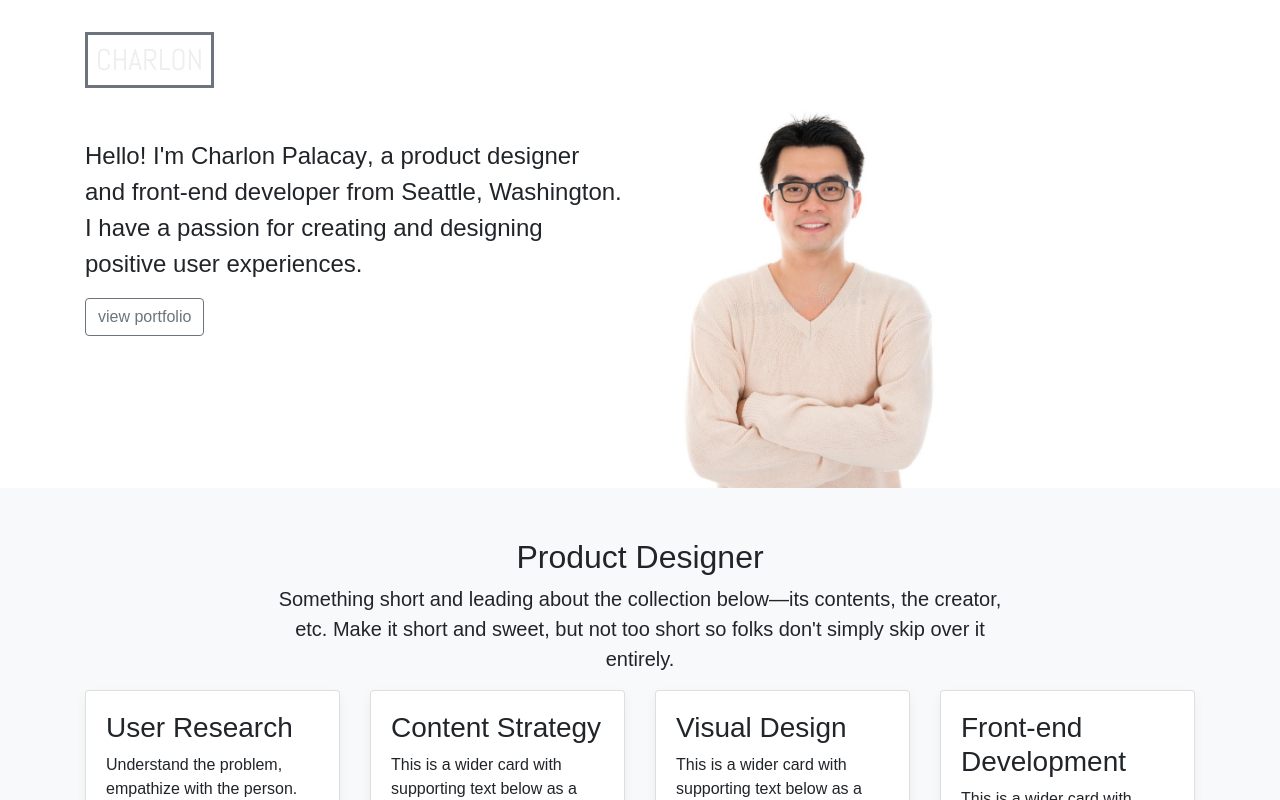
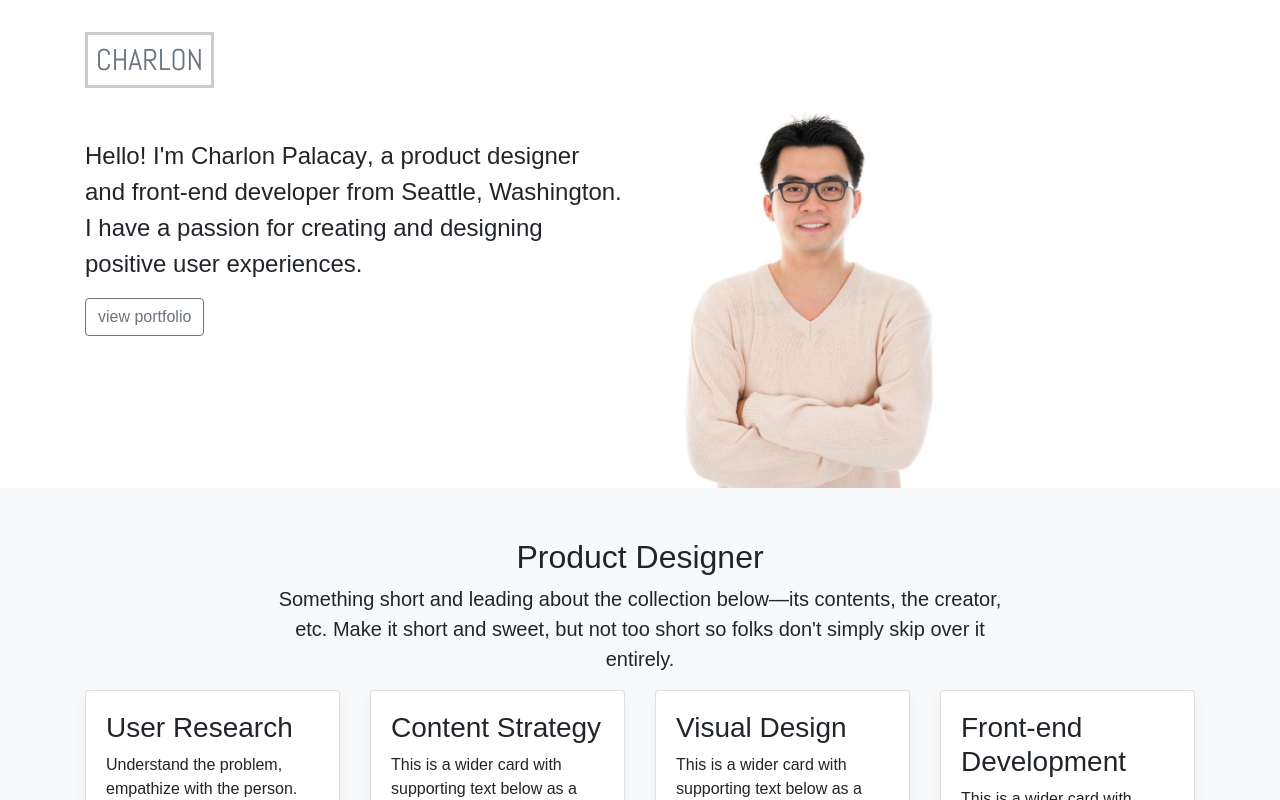
Before and after one commit to charlon/charlon.com, a React (Create React App) app in the folder portfolio/: page / in a window 1280 px wide. In both pictures the pointer is over the link "CHARLON". Shown: the top 800 px of the page. Built offline with nearby package versions, Linux system fonts and the light colour scheme.

Commit message:
Updates nav logo styles.

```diff
--- a/portfolio/src/styles/index.scss
+++ b/portfolio/src/styles/index.scss
@@ -32,7 +32,8 @@ nav {
 
       &:hover {
           text-decoration: none;
-          color: #eee;
+          color: #6c757d;
+          border-color: #ccc;
       }
     }
 
```
